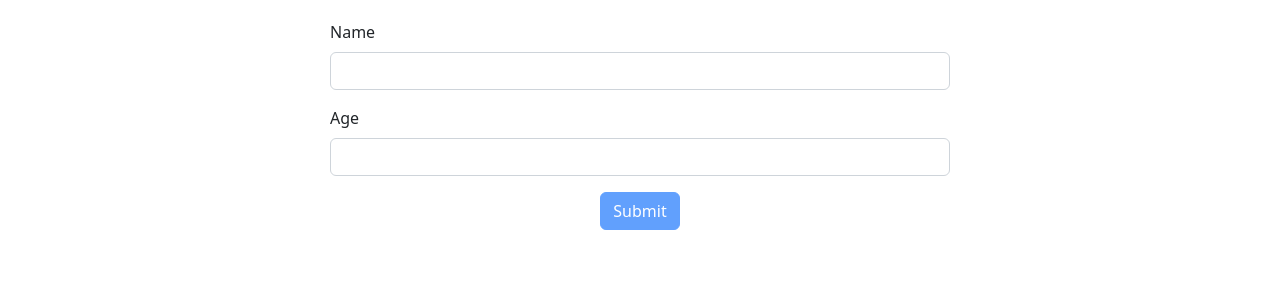
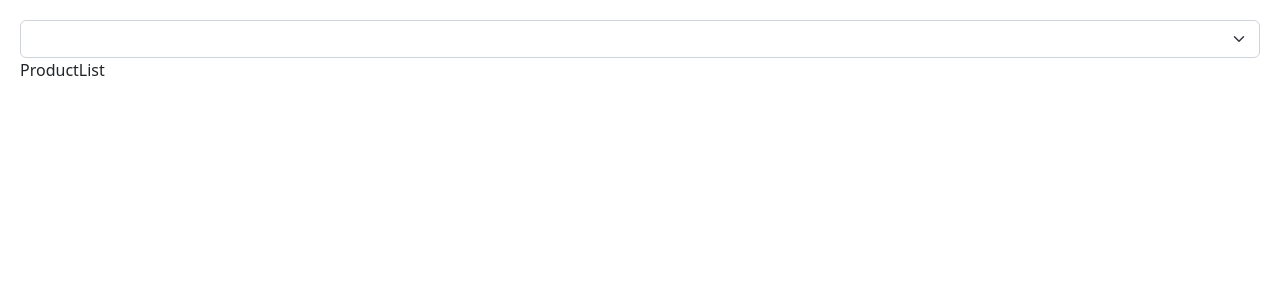
Before and after one commit to Fallou-Mbengue/react-app18, a React (Vite) app in the folder react-app/: page / in a window 1280 px wide. Shown: the top 300 px of the page. Built offline with nearby package versions, Linux system fonts and the light colour scheme.

Commit message:
Effect dependencies

```diff
--- a/react-app/src/App.tsx
+++ b/react-app/src/App.tsx
@@ -1,11 +1,21 @@
 import { useState } from "react";
-import Cart from "./components/Cart";
-import Form from "./components/Form";
-import NavBar from "./components/NavBar";
+import ProductList from "./components/ProductList";
 
 function App() {
-  const [cartItems, setCartItems] = useState(["Product1", "Product2"]);
-  return <Form />;
+  const [category, setCategory] = useState("");
+  return (
+    <>
+      <select
+        className="form-select col-6 mx-auto"
+        onChange={(event) => setCategory(event.target.value)}
+      >
+        <option value=""></option>
+        <option value="">Clothing</option>
+        <option value="">Household</option>
+      </select>
+      <ProductList category={category} />
+    </>
+  );
 }
 
 export default App;
--- /dev/null
+++ b/react-app/src/components/ProductList.tsx
@@ -0,0 +1,15 @@
+import React, { useEffect } from "react";
+import { useState } from "react";
+
+const ProductList = ({ category }: { category: string }) => {
+  const [products, setProducts] = useState<string[]>([]);
+
+  useEffect(() => {
+    console.log("Fetching product in", category);
+    setProducts(["Clothing", "Household"]);
+  }, [category]);
+
+  return <div>ProductList</div>;
+};
+
+export default ProductList;
```
